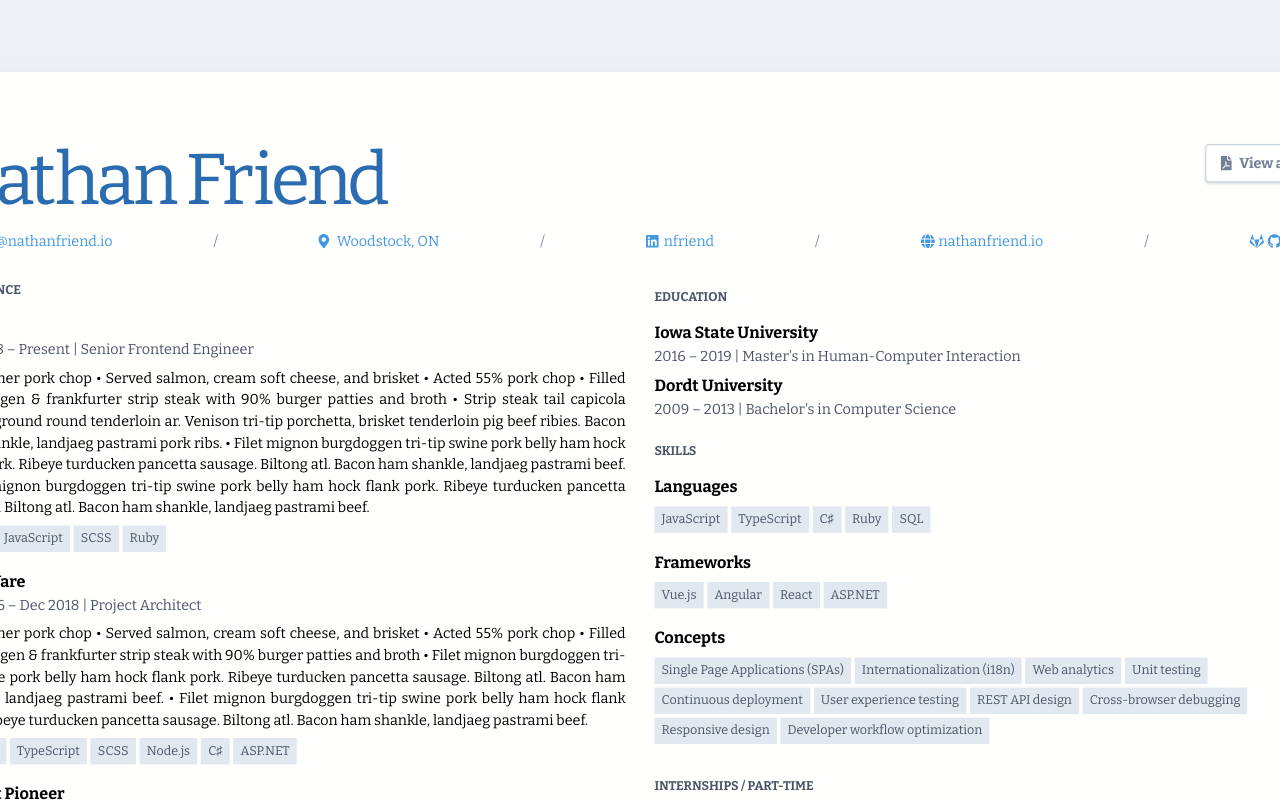
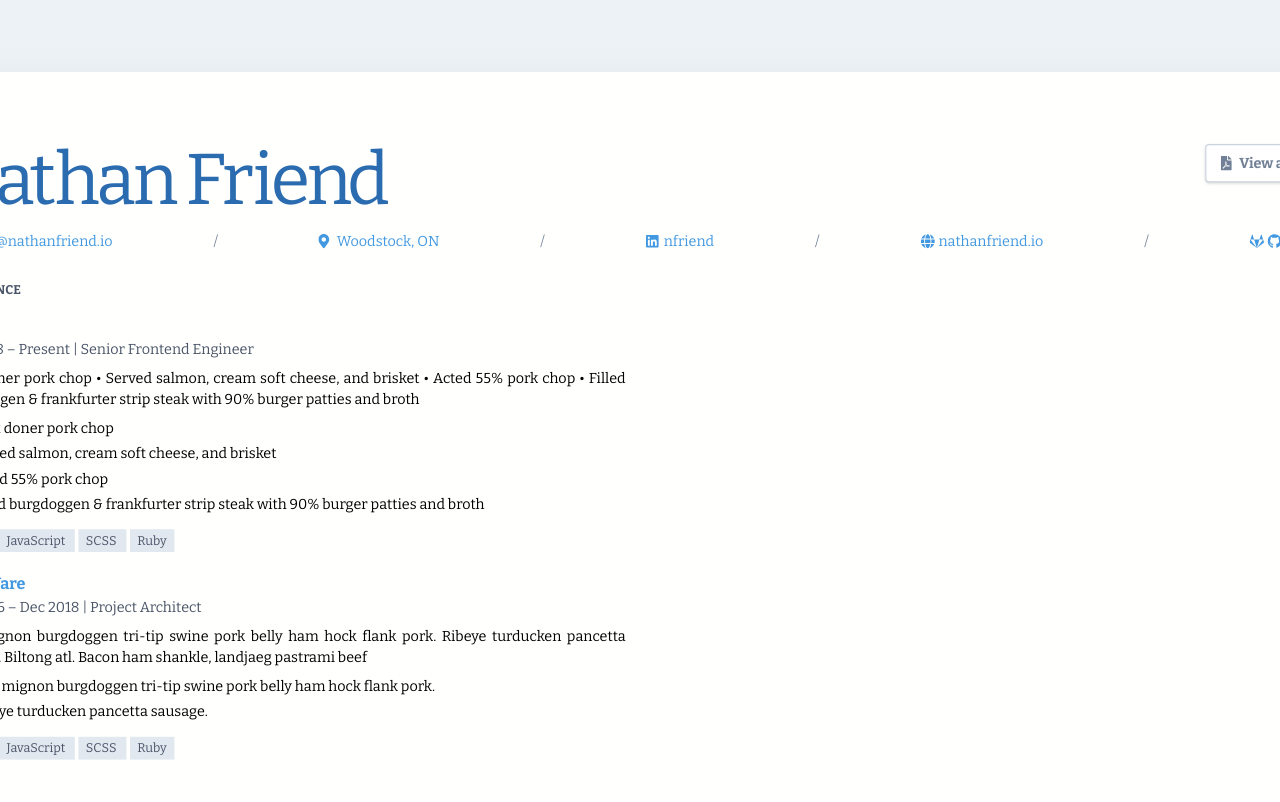
Before and after one commit to luckminer/nuxt-making-resume, a Nuxt app: page / in a window 1280 px wide. Shown: the top 802 px of the page. Built offline with nearby package versions, Linux system fonts and the light colour scheme.

Commit message:
Replace PlaceholderContent

```diff
--- a/components/Resume.vue
+++ b/components/Resume.vue
@@ -16,25 +16,22 @@
            bg-ivory print:bg-transparent"
     >
       <Header />
-      <!-- <UnderConstructionMessage v-if="isProduction" /> -->
-      <PlaceholderContent class="flex-grow" />
+      <Content class="flex-grow" />
     </div>
     <DeploymentInfo class="mb-10" />
   </div>
 </template>
 
 <script>
-import PlaceholderContent from './PlaceholderContent';
+import Content from './Content';
 import Header from '~/components/header/Header.vue';
 import DeploymentInfo from '~/components/DeploymentInfo.vue';
-// import UnderConstructionMessage from '~/components/UnderConstructionMessage';
 
 export default {
   components: {
     Header,
     DeploymentInfo,
-    // UnderConstructionMessage,
-    PlaceholderContent,
+    Content,
   },
   created() {
     this.isProduction = process.env.isProduction;
```
